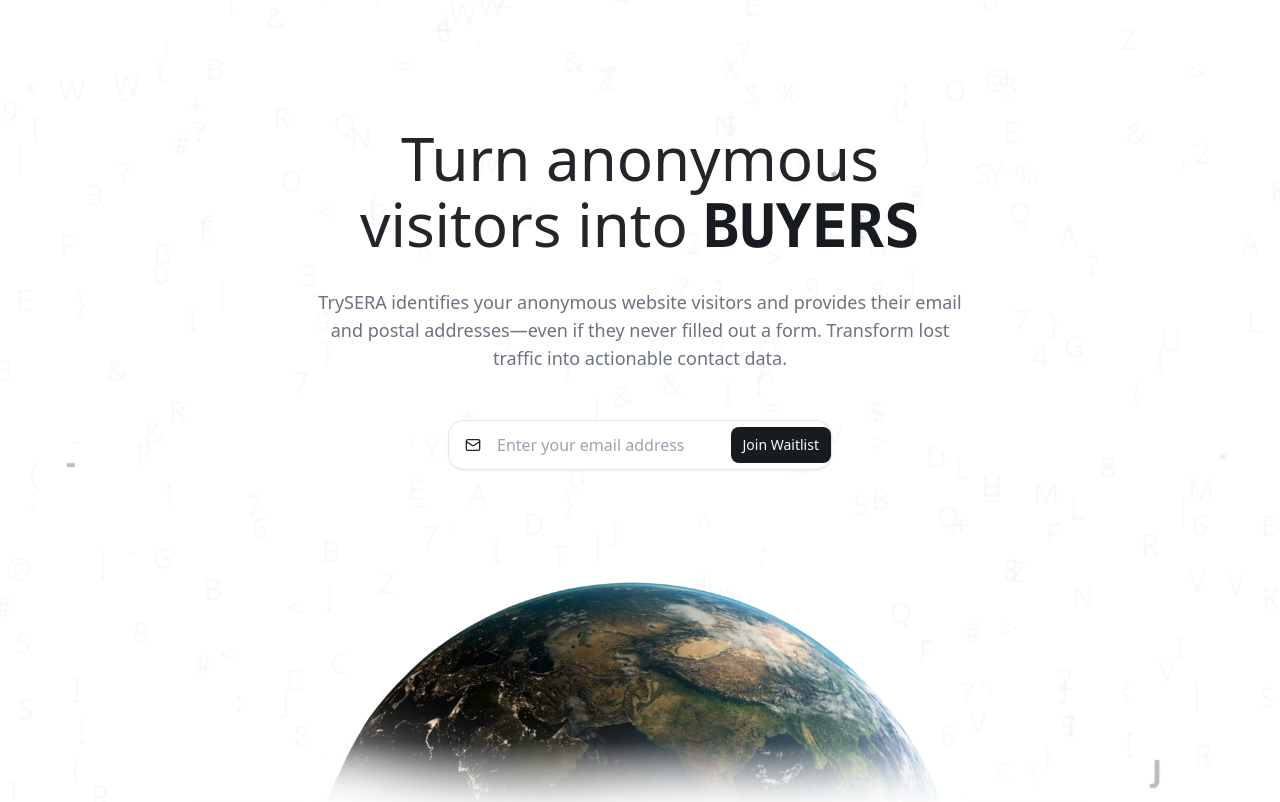
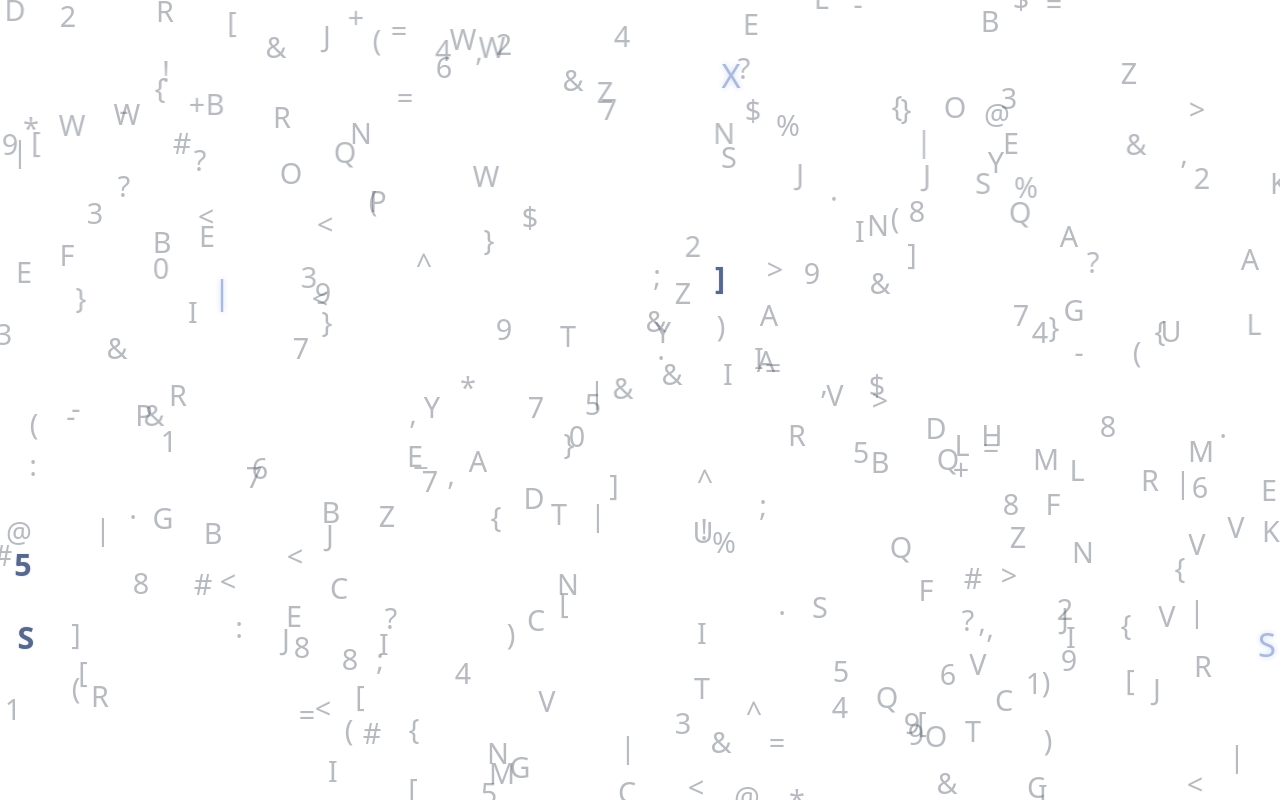
Before and after one commit to jakek14/clairvoyant-launch-pad, a React (Vite) app: page / in a window 1280 px wide. Shown: the top 802 px of the page. Built offline with nearby package versions, Linux system fonts and the light colour scheme.

Commit message:
Fix RainingLetters animation
- Ensure words finish before changing.
- Maintain two-line display.
- Apply updated code for background.
- edited `src/components/raining-letters.tsx`

```diff
--- a/src/components/hero-section.tsx
+++ b/src/components/hero-section.tsx
@@ -50,7 +50,7 @@ export function HeroSection() {
     useEffect(() => {
         const interval = setInterval(() => {
             setCurrentWordIndex((prev) => (prev + 1) % dynamicWords.length)
-        }, 3000)
+        }, 4000) // Increased to 4 seconds to allow HyperText to fully complete
 
         return () => clearInterval(interval)
     }, [])
@@ -75,13 +75,13 @@ export function HeroSection() {
                                 }}
                             >
                                 <h1 className="text-balance text-4xl font-medium sm:text-5xl md:text-6xl">
-                                    Turn anonymous visitors into{' '}
+                                    Turn anonymous visitors<br />into{' '}
                                     <div className="inline-block min-h-[1.2em]">
                                         <HyperText
                                             key={currentWordIndex}
                                             text={dynamicWords[currentWordIndex]}
                                             className="text-primary font-bold"
-                                            duration={600}
+                                            duration={800}
                                             animateOnLoad={true}
                                         />
                                     </div>
--- a/src/components/raining-letters.tsx
+++ b/src/components/raining-letters.tsx
@@ -71,23 +71,23 @@ const RainingLetters: React.FC = () => {
   }, [])
 
   return (
-    <div className="absolute inset-0 w-full h-full overflow-hidden pointer-events-none">
+    <div className="relative w-full h-screen bg-white overflow-hidden">
       {characters.map((char, index) => (
         <span
           key={index}
           className={`absolute text-xs transition-colors duration-100 ${
             activeIndices.has(index)
-              ? "text-primary/60 text-base scale-125 z-10 font-bold animate-pulse"
-              : "text-muted-foreground/20 font-light"
+              ? "text-blue-700 text-base scale-125 z-10 font-bold animate-pulse"
+              : "text-gray-600 font-light"
           }`}
           style={{
             left: `${char.x}%`,
             top: `${char.y}%`,
             transform: `translate(-50%, -50%) ${activeIndices.has(index) ? 'scale(1.25)' : 'scale(1)'}`,
             textShadow: activeIndices.has(index)
-              ? '0 0 8px hsl(var(--primary) / 0.8), 0 0 12px hsl(var(--primary) / 0.4)'
+              ? '0 0 8px rgba(37,99,235,0.8), 0 0 12px rgba(37,99,235,0.4)'
               : 'none',
-            opacity: activeIndices.has(index) ? 0.8 : 0.2,
+            opacity: activeIndices.has(index) ? 1 : 0.4,
             transition: 'color 0.1s, transform 0.1s, text-shadow 0.1s',
             willChange: 'transform, top',
             fontSize: '1.8rem'
```
